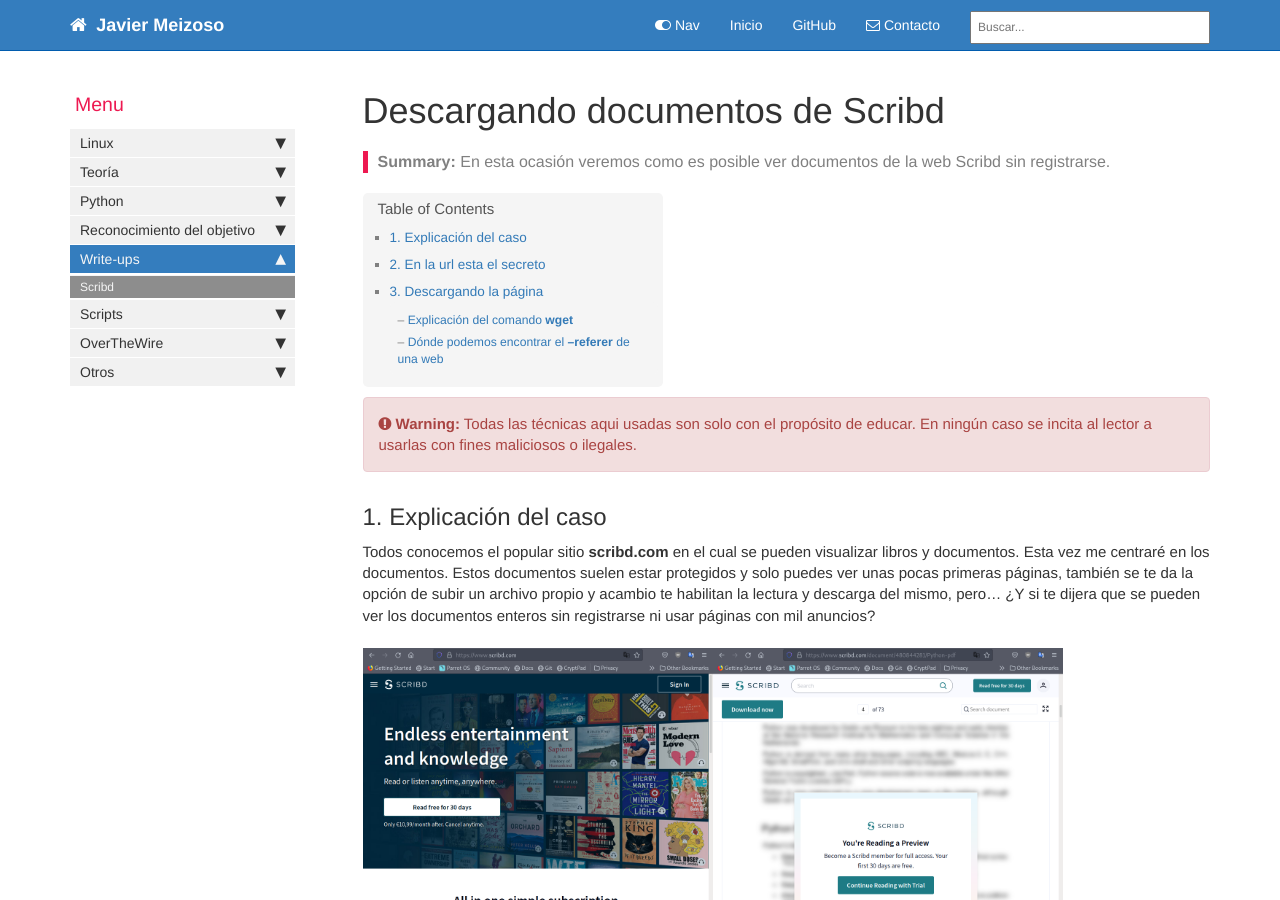
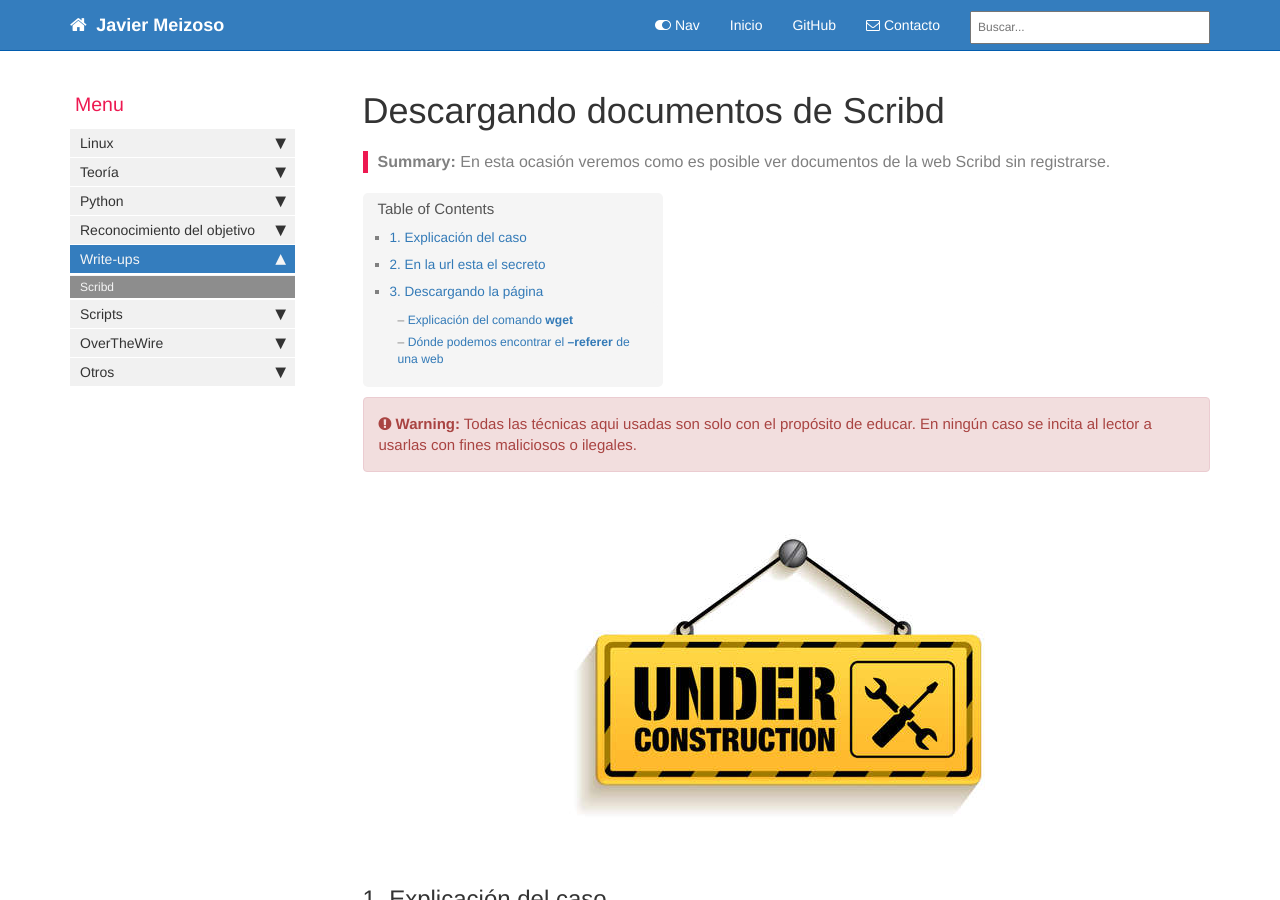
Before and after one commit to Meizoso/meizoso.github.io, a Jekyll site: the page built from pages/mydoc_writeup_scribd.md, in a window 1280 px wide and 900 px high. Built offline with Jekyll 4.4.1, drawn with Linux system fonts in a browser that asks for light colours; comment, search, counter and statistics services are not loaded.

Commit message:
Actualizacion

```diff
--- a/pages/mydoc_writeup_scribd.md
+++ b/pages/mydoc_writeup_scribd.md
@@ -11,6 +11,8 @@ topnav: topnav
 
 
 {% include warning.html content="Todas las técnicas aqui usadas son solo con el propósito de educar. En ningún caso se incita al lector a usarlas con fines maliciosos o ilegales."%}
+
+<center><img src="images/construccion.jpg"></center>
 
 ## 1. Explicación del caso
 
```
Also changed, not shown: images/construccion.jpg (added), 4 other files.
